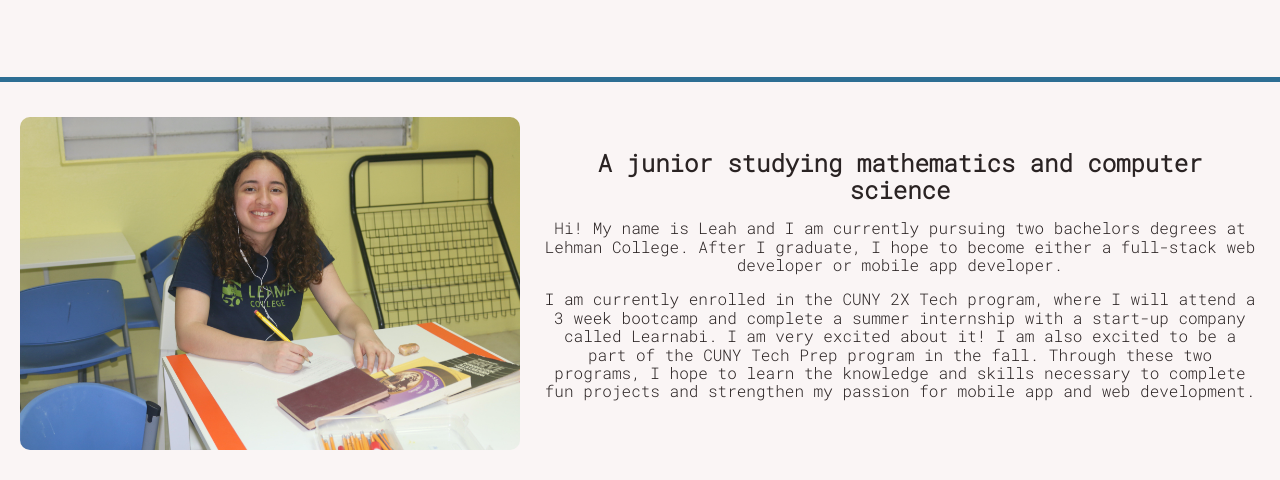
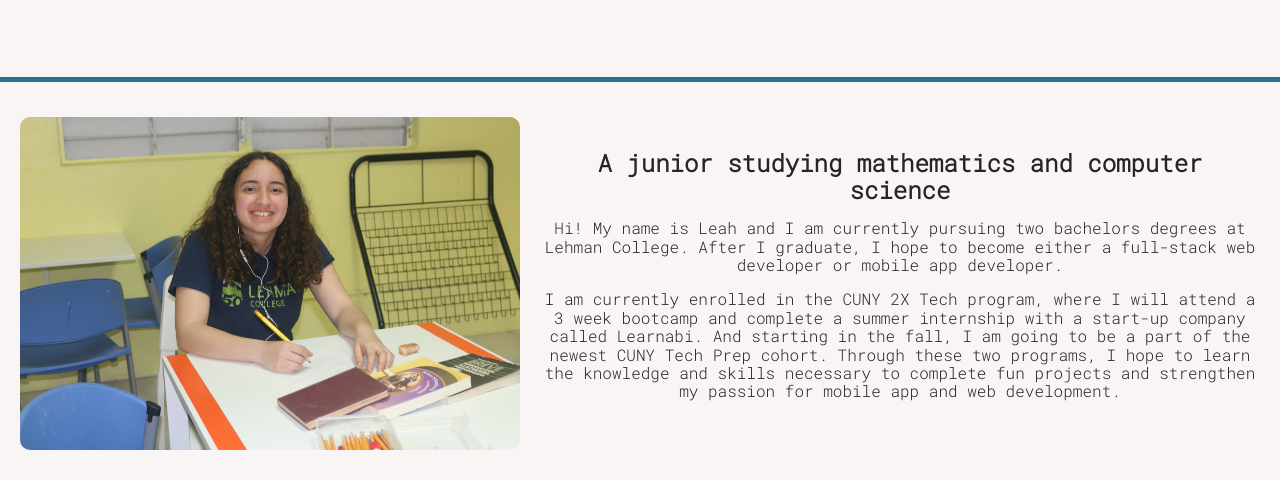
Before and after one commit to lbcmp/Responsive-Portfolio-Website, a plain HTML site: page Responsive Portfolio Website/index.html in a window 1280 px wide. Shown: the part 623-1103 px from the top of the page. Drawn offline with nearby package versions, Linux system fonts and the light colour scheme.

Commit message:
I made a minor change to my paragraph

```diff
--- a/Responsive Portfolio Website/index.html
+++ b/Responsive Portfolio Website/index.html
@@ -48,7 +48,7 @@
 		<div>
 			<h3>A junior studying mathematics and computer science</h3>
 			<p>Hi! My name is Leah and I am currently pursuing two bachelors degrees at Lehman College. After I graduate, I hope to become either a full-stack web developer or mobile app developer.</p>
-			<p>I am currently enrolled in the CUNY 2X Tech program, where I will attend a 3 week bootcamp and complete a summer internship with a start-up company called Learnabi. I am very excited about it! I am also excited to be a part of the CUNY Tech Prep program in the fall. Through these two programs, I hope to learn the knowledge and skills necessary to complete fun projects and strengthen my passion for mobile app and web development.</p>
+			<p>I am currently enrolled in the CUNY 2X Tech program, where I will attend a 3 week bootcamp and complete a summer internship with a start-up company called Learnabi. And starting in the fall, I am going to be a part of the newest CUNY Tech Prep cohort. Through these two programs, I hope to learn the knowledge and skills necessary to complete fun projects and strengthen my passion for mobile app and web development.</p>
 		</div>
 	</section>
 
```
